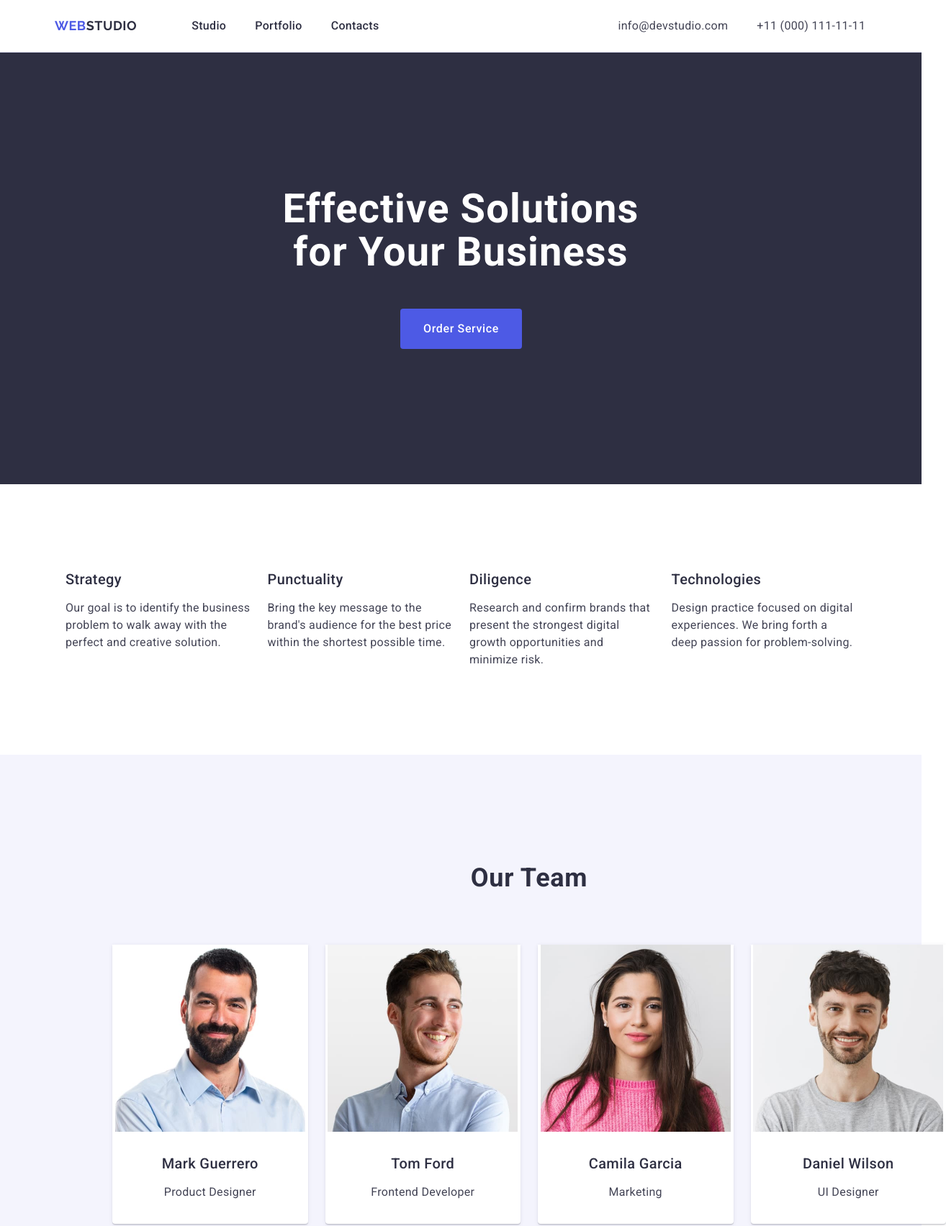
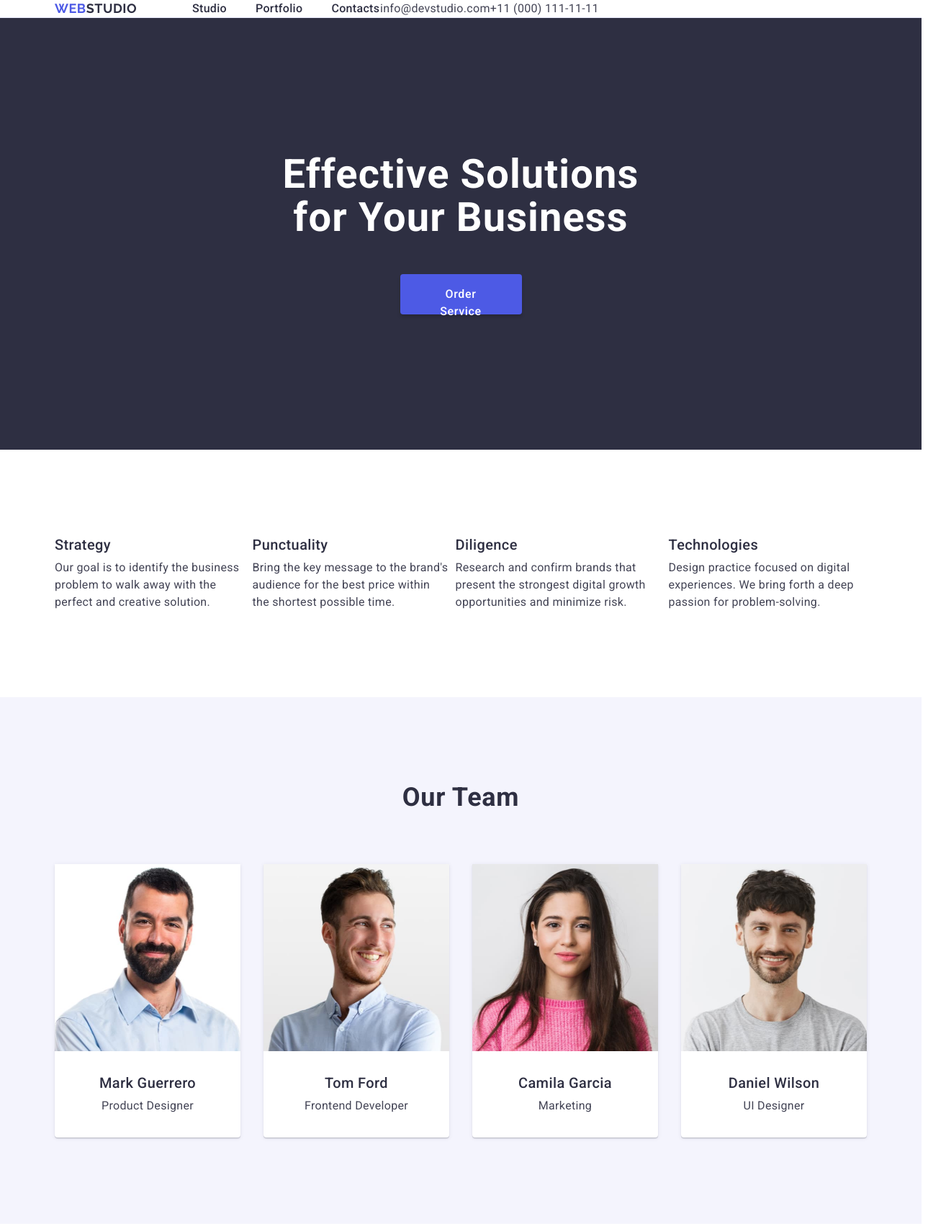
Before and after one commit to lolitaonoiko/goit-markup-hw-06, a plain HTML site: page index.html in a window 1280 px wide. Shown: the top 1704 px of the page at 72% size, 1314 px wide, since content can reach past the window. Drawn offline with nearby package versions, Linux system fonts and the light colour scheme.

Commit message:
html/css

```diff
--- a/css/styles.css
+++ b/css/styles.css
@@ -26,7 +26,7 @@ img {
   max-width: 100%;
 }
 .container {
-  width: 1158px;
+  max-width: 1158px;
   padding: 0 15px;
   margin: 0 auto;
 }
@@ -41,15 +41,13 @@ img {
   min-width: 100vh;
   border-bottom: 1px solid #e7e9fc;
 }
-.box-navigation {
+.header-box {
   display: flex;
-  flex-direction: row;
 }
 .navigation-header {
-  align-items: center;
   display: flex;
-  flex-direction: row;
 }
+
 .logo-link-header {
   font-family: "Raleway", sans-serif;
   font-weight: 700;
@@ -58,13 +56,14 @@ img {
   letter-spacing: 0.03em;
   text-transform: uppercase;
   color: #4d5ae5;
+  width: 115px;
+  margin-right: 76px;
 
   display: flex;
   align-items: center;
   justify-content: flex-start;
   flex-direction: row;
   gap: 0px;
-  margin-right: 76px;
 }
 .header-part-logo {
   font-family: "Raleway", sans-serif;
@@ -77,11 +76,11 @@ img {
 }
 .navigation-item-box {
   display: flex;
-  align-items: flex-start;
+  align-items: center;
   justify-content: flex-start;
   flex-direction: row;
   gap: 40px;
-  margin-right: 332px;
+  width: 261px;
 }
 .navigation-item {
   font-weight: 500;
@@ -89,7 +88,6 @@ img {
   line-height: 1.5;
   letter-spacing: 0.02em;
   color: #2e2f42;
-  padding: 24px 0;
 }
 .navigation-item:hover,
 .navigation-item:focus {
@@ -102,30 +100,27 @@ img {
   letter-spacing: 0.02em;
   color: #434455;
 }
-.address-box {
-  display: flex;
-  flex-direction: row;
-  gap: 40px;
-  padding: 24px 0;
-}
 .navigation-address {
   font-size: 16px;
   line-height: 1.5;
   letter-spacing: 0.02em;
   color: currentColor;
+  padding-top: 24px;
+  padding-bottom: 24px;
+}
+.address-list {
+  display: flex;
 }
 .navigation-address:hover,
 .navigation-address:focus {
   color: #404bbf;
 }
-.navigation-address:last-child {
-  margin-right: 0;
-}
 /* ============= MAIN SECTION 1============ */
-.first-box-hero {
+.first-section-background {
   background-color: #2e2f42;
-  min-width: 100vh;
-  padding: 188px 0;
+  height: 600px;
+  padding-top: 188px;
+  padding-bottom: 188px;
 }
 .hero-title {
   font-size: 56px;
@@ -133,9 +128,9 @@ img {
   letter-spacing: 0.02em;
   text-align: center;
   color: #ffffff;
+  width: 496px;
+  margin: 0 auto;
   margin-bottom: 48px;
-  margin-left: 316px;
-  max-width: 496px;
 }
 .hero-button {
   font-family: "Roboto", sans-serif;
@@ -146,28 +141,25 @@ img {
   letter-spacing: 0.04em;
   color: #ffffff;
   cursor: pointer;
+  border: none;
+  box-shadow: 0 4px 4px 0 rgba(0, 0, 0, 0.15);
 
-  display: block;
-  min-width: 169px;
+  display: flex;
+  align-items: flex-start;
+  justify-content: flex-start;
+  flex-direction: row;
+  gap: 10px;
+  border-radius: 4px;
+  padding: 16px 32px;
+  width: 169px;
   height: 56px;
-  border: none;
-  background-color: #4d5ae5;
-  border-radius: 4px;
-  cursor: pointer;
-  margin-left: 480px;
+  margin: 0 auto;
 }
 .hero-button:hover,
 .hero-button:focus {
   background-color: #404bbf;
 }
 /* ============== MAIN SECTION 2============= */
-.second-box-benefits {
-  padding: 120px 0;
-  min-width: 100vh;
-}
-.box-benefits {
-  width: 1128px;
-}
 .visually-hidden {
   position: absolute;
   width: 1px;
@@ -182,16 +174,10 @@ img {
 }
 .benefits-list {
   display: flex;
-  flex-direction: row;
-  gap: 24px;
-}
-.benefits-list-items {
-  display: flex;
   align-items: flex-start;
   justify-content: flex-start;
-  flex-direction: column;
+  flex-direction: row;
   gap: 8px;
-  width: calc((100% - 72px) / 4);
 }
 .benefits-names {
   font-weight: 500;
@@ -207,16 +193,9 @@ img {
   letter-spacing: 0.02em;
 }
 /* ================= MAIN SECTION 3 =================== */
-.team-background {
+.third-section-background {
   background-color: #f4f4fd;
   min-width: 100vh;
-  padding-top: 120px;
-  padding-bottom: 120px;
-}
-.team-background-box {
-  padding: 32px 0;
-  margin-left: 156px;
-  margin-right: 156px;
 }
 .team-title {
   font-size: 36px;
@@ -229,27 +208,21 @@ img {
 }
 .team-list {
   display: flex;
+  align-items: center;
+  justify-content: center;
   flex-direction: row;
-  gap: 24px;
+  gap: 32px;
 }
 .team-list-item {
-  background-color: #ffffff;
-  display: flex;
-  align-items: center;
-  justify-content: center;
-  flex-direction: column;
   border-radius: 0 0 4px 4px;
+  width: 264px;
+  height: 380px;
   box-shadow: 0 2px 1px 0 rgba(46, 47, 66, 0.08),
     0 1px 1px 0 rgba(46, 47, 66, 0.16), 0 1px 6px 0 rgba(46, 47, 66, 0.08);
-  flex-basis: calc((100% - 72px) / 4);
+  background: #ffffff;
 }
-.members-text {
-  display: flex;
-  align-items: center;
-  justify-content: center;
-  flex-direction: column;
-  gap: 8px;
-  padding: 32px 0;
+.members-photo {
+  margin-bottom: 32px;
 }
 .members-name {
   font-weight: 500;
@@ -267,10 +240,6 @@ img {
   text-align: center;
 }
 /* =================== MAIN SECTION 4================ */
-.portfolio-background {
-  padding-top: 120px;
-  padding-bottom: 120px;
-}
 .portfolio-title {
   font-size: 36px;
   line-height: 1.11;
@@ -280,27 +249,25 @@ img {
   color: #2e2f42;
   margin-bottom: 72px;
 }
-.portfolio-list {
-  display: flex;
-  flex-direction: row;
-  flex-wrap: wrap;
-  row-gap: 48px;
-  column-gap: 24px;
-}
-.portfolio-list-items {
-  display: flex;
-  flex-direction: column;
-}
-.portfolio-text-box {
+.portfolio-list-container {
+  width: 1128px;
+  height: 420px;
   display: flex;
   align-items: flex-start;
   justify-content: center;
-  flex-direction: column;
-  gap: 8px;
+  flex-direction: row;
+  gap: 24px;
+}
+.portfolio-list-container:first-child {
+  margin-bottom: 48px;
+}
+.portfolio-text-box {
   border-bottom: 1px solid #e7e9fc;
   border-left: 1px solid #e7e9fc;
   border-right: 1px solid #e7e9fc;
   padding: 32px 16px;
+  width: 360px;
+  height: 120px;
 }
 .portfolio-item-name {
   font-weight: 500;
@@ -318,14 +285,6 @@ img {
 /* ================= FOOTER ================= */
 .footer-background {
   background-color: #2e2f42;
-  min-width: 100vh;
-  padding-top: 100px;
-  padding-bottom: 100px;
-}
-.footer-box {
-  width: 264px;
-  margin-left: 156px;
-  padding: 0;
 }
 .logo-link-footer {
   display: inline-block;
@@ -351,4 +310,5 @@ img {
   line-height: 1.5;
   letter-spacing: 0.02em;
   color: #f4f4fd;
+  width: 264px;
 }
--- a/index.html
+++ b/index.html
@@ -20,7 +20,7 @@
   <body>
     <!-- HEADER -->
     <header class="header-background">
-      <div class="container box-navigation">
+      <div class="container header-box">
         <nav class="navigation-header">
           <a href="./index.html" class="logo-link-header"
             >Web<span class="header-part-logo">Studio</span></a
@@ -32,7 +32,7 @@
           </ul>
         </nav>
         <address class="address-part">
-          <ul class="address-box">
+          <ul class="address-list">
             <li>
               <a href="mailto:info@devstudio.com" class="navigation-address"
                 >info@devstudio.com</a
@@ -50,15 +50,15 @@
     <!-- MAIN CONTENT -->
     <main>
       <!-- SECTION 1 -->
-      <section class="first-box-hero section">
-        <div class="container">
+      <section class="section first-section-background">
+        <div class="container hero-box">
           <h1 class="hero-title">Effective Solutions for Your Business</h1>
           <button type="button" class="hero-button">Order Service</button>
         </div>
       </section>
       <!-- SECTION 2 -->
-      <section class="section second-box-benefits">
-        <div class="container box-benefits">
+      <section class="section">
+        <div class="container">
           <h2 class="visually-hidden">Benefits</h2>
           <ul class="benefits-list">
             <li class="benefits-list-items">
@@ -93,8 +93,8 @@
         </div>
       </section>
       <!-- SECTION 3 -->
-      <section class="team-background section">
-        <div class="container team-background-box">
+      <section class="section third-section-background">
+        <div class="container">
           <h2 class="team-title">Our Team</h2>
           <ul class="team-list">
             <li class="team-list-item">
@@ -154,10 +154,11 @@
         </div>
       </section>
       <!-- SECTION 4 -->
-      <section class="section portfolio-background">
+      <section class="section">
         <div class="container">
           <h2 class="portfolio-title">Our Portfolio</h2>
           <ul class="portfolio-list">
+            <div class="portfolio-list-container">
             <li class="portfolio-list-items">
               <img
                 src="./images/img-1.jpg"
@@ -193,6 +194,8 @@
                 <h3 class="portfolio-item-name">Meditation App</h3>
                 <p class="portfolio-text">App</p>
               </div>
+              </div>
+              <div class="portfolio-list-container">
             </li>
             <li class="portfolio-list-items">
               <img
@@ -229,14 +232,15 @@
                 <h3 class="portfolio-item-name">Online Courses</h3>
                 <p class="portfolio-text">Marketing</p>
               </div>
+              </div>
             </li>
           </ul>
         </div>
       </section>
     </main>
     <!-- FOOTER -->
-    <footer class="footer-background section">
-      <div class="container footer-box">
+    <footer class="section footer-background">
+      <div class="container">
         <a href="./index.html" class="logo-link-footer">
           Web<span class="footer-part-logo">Studio</span>
         </a>
```
